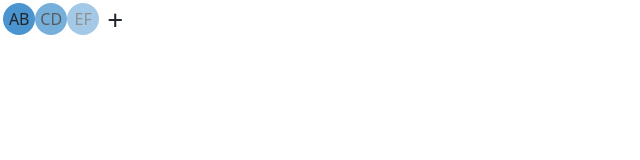
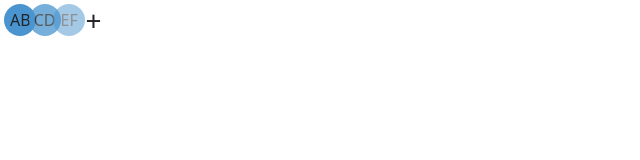
Before and after one commit to Kiwiih/Aurora-Agile, a React (Vite) app: page / in a window 1280 px wide. Shown: the top 160 px of the page, without its empty margins (0-640 px from the left). Built offline with nearby package versions, Linux system fonts and the light colour scheme.

Commit message:
put some negative margin on the circles to make them overlap

```diff
--- a/src/assets/index.css
+++ b/src/assets/index.css
@@ -10,10 +10,11 @@
     align-items: center;
     width: 2rem;
     height: 2rem;
+    margin: -0.3%;
 }
 
 .assigned {
-    margin: 0.2rem;
+    margin: 0.5rem;
     display: flex;
     flex-direction: row;
     align-items: center;
```
Also changed, not shown: src/components/AssignedUsers.jsx (+20 -1 lines).
